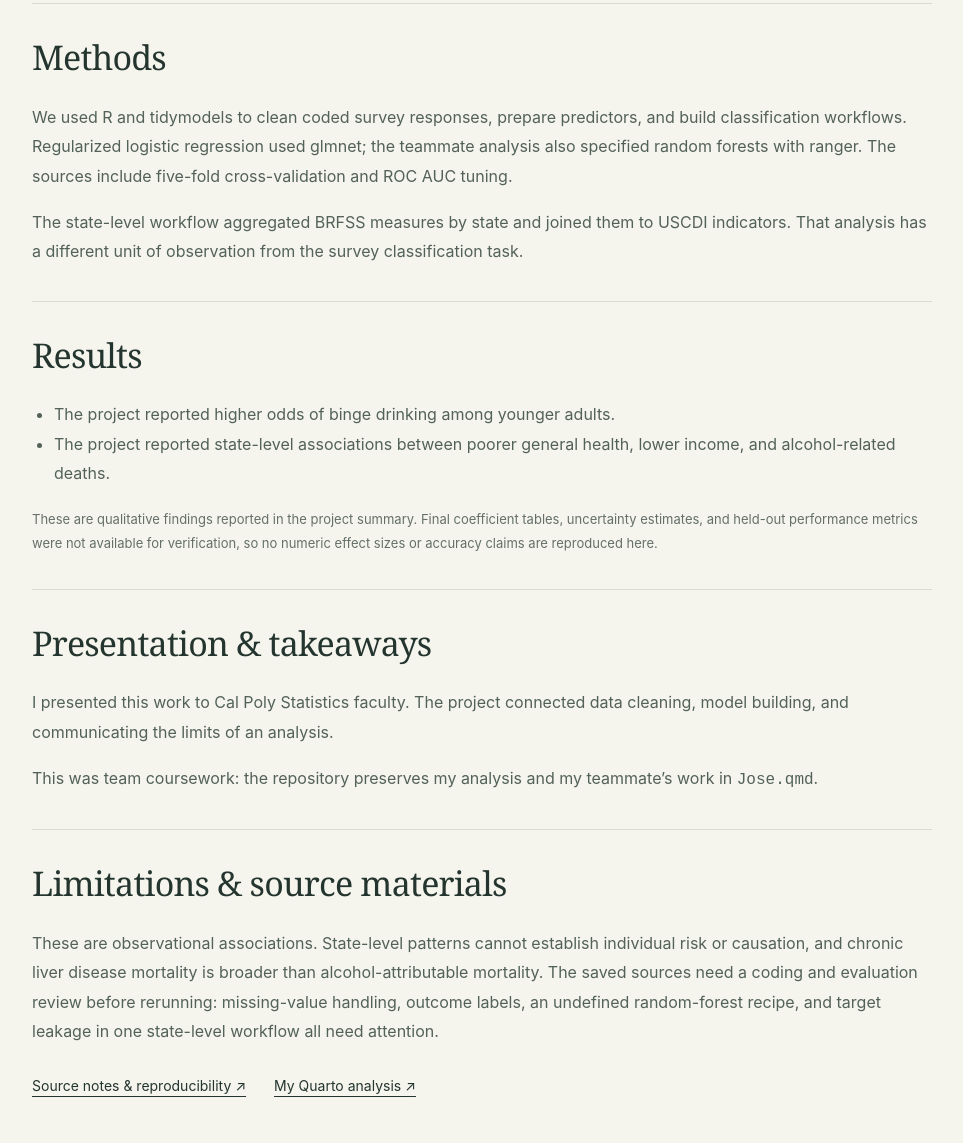
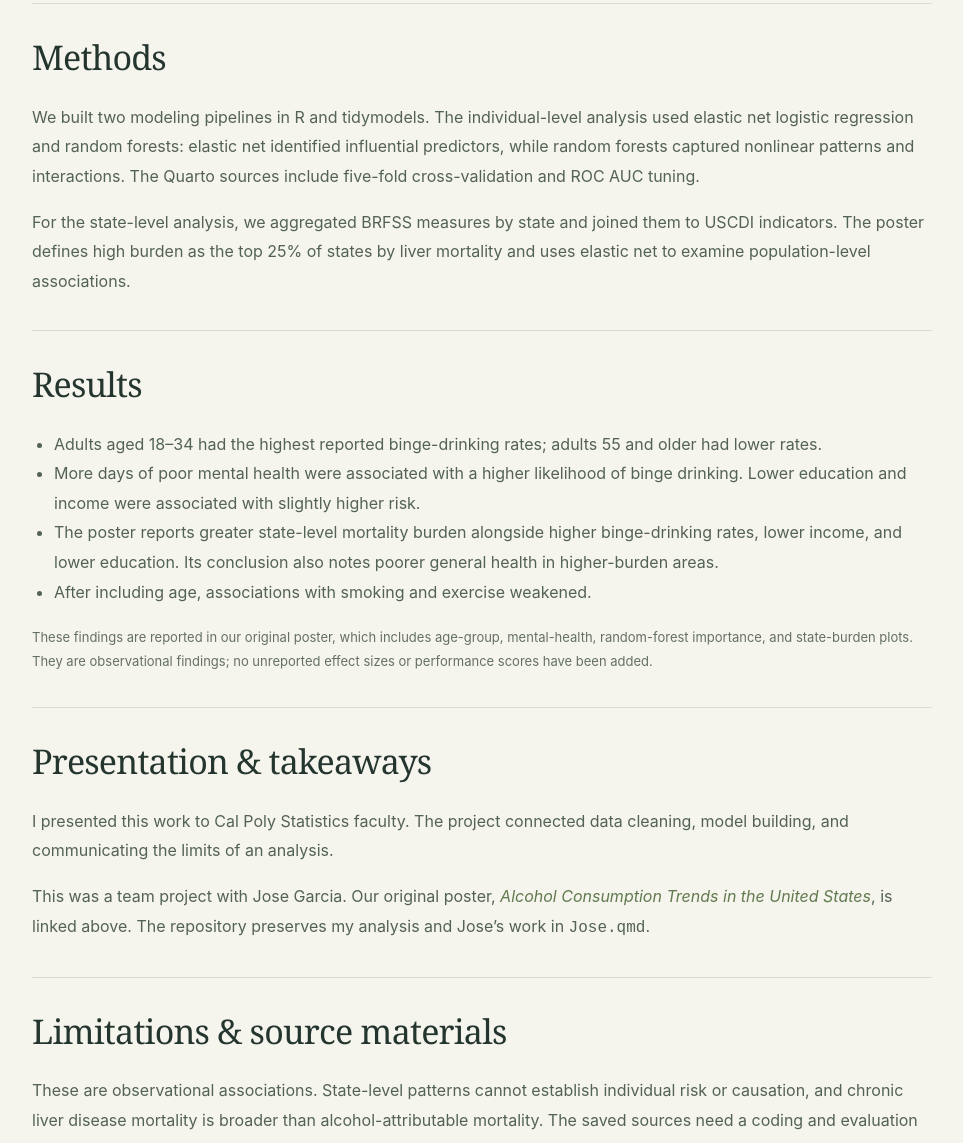
Before and after one commit to jriggs03/jriggs03.github.io, a plain HTML site: page stat551.html in a window 1280 px wide. Shown: the part 1224-2367 px from the top of the page, without its empty margins (158-1121 px from the left). Drawn offline with Linux system fonts and the light colour scheme.

Commit message:
Publish original STAT 551 poster and align research summary with presented findings

```diff
--- a/stat551.html
+++ b/stat551.html
@@ -4,11 +4,11 @@
 <h1>Alcohol &amp;<br><em>health outcomes.</em></h1>
 <p class="lead">A team research project using statistical learning to explore binge drinking and state-level alcohol-related health outcomes.</p>
 <div class="case-meta"><span>Cal Poly Statistics</span><span>R · tidymodels · Quarto</span><span>Presented to Statistics faculty</span></div>
-<div class="case-links"><a href="https://github.com/jriggs03/Alcohol-Consumption-trends-in-the-U.S.">Source &amp; documentation ↗</a></div>
+<div class="case-links"><a href="https://github.com/jriggs03/Alcohol-Consumption-trends-in-the-U.S.">Source &amp; documentation ↗</a><a href="assets/stat551-poster.pdf">Original research poster (PDF) ↗</a></div>
 <section class="case-section"><h2>Problem</h2><p>How do demographic, socioeconomic, and health characteristics relate to binge drinking? At the state level, how do health and income patterns relate to alcohol-related outcomes? We explored these as separate individual-level and aggregate questions.</p></section>
 <section class="case-section"><h2>Data</h2><div class="data-grid"><div class="data-card"><h3>BRFSS</h3><p>A 50,000-row survey extract, before cleaning. Predictors included age, income, general health, and other health and demographic responses.</p></div><div class="data-card"><h3>USCDI</h3><p>U.S. Chronic Disease Indicators, with state-level alcohol/liver indicators. The project summary describes roughly 21,500 indicator records in the analysis.</p></div></div><p class="case-note">The saved USCDI input extract contains 50,000 rows. The approximately 21,500-record analysis scope comes from the project summary; its exact filtering stage is not preserved. These counts are not final model sample sizes.</p></section>
-<section class="case-section"><h2>Methods</h2><p>We used R and tidymodels to clean coded survey responses, prepare predictors, and build classification workflows. Regularized logistic regression used glmnet; the teammate analysis also specified random forests with ranger. The sources include five-fold cross-validation and ROC AUC tuning.</p><p>The state-level workflow aggregated BRFSS measures by state and joined them to USCDI indicators. That analysis has a different unit of observation from the survey classification task.</p></section>
-<section class="case-section"><h2>Results</h2><ul><li>The project reported higher odds of binge drinking among younger adults.</li><li>The project reported state-level associations between poorer general health, lower income, and alcohol-related deaths.</li></ul><p class="case-note">These are qualitative findings reported in the project summary. Final coefficient tables, uncertainty estimates, and held-out performance metrics were not available for verification, so no numeric effect sizes or accuracy claims are reproduced here.</p></section>
-<section class="case-section"><h2>Presentation &amp; takeaways</h2><p>I presented this work to Cal Poly Statistics faculty. The project connected data cleaning, model building, and communicating the limits of an analysis.</p><p>This was team coursework: the repository preserves my analysis and my teammate’s work in <code>Jose.qmd</code>.</p></section>
+<section class="case-section"><h2>Methods</h2><p>We built two modeling pipelines in R and tidymodels. The individual-level analysis used elastic net logistic regression and random forests: elastic net identified influential predictors, while random forests captured nonlinear patterns and interactions. The Quarto sources include five-fold cross-validation and ROC AUC tuning.</p><p>For the state-level analysis, we aggregated BRFSS measures by state and joined them to USCDI indicators. The poster defines high burden as the top 25% of states by liver mortality and uses elastic net to examine population-level associations.</p></section>
+<section class="case-section"><h2>Results</h2><ul><li>Adults aged 18–34 had the highest reported binge-drinking rates; adults 55 and older had lower rates.</li><li>More days of poor mental health were associated with a higher likelihood of binge drinking. Lower education and income were associated with slightly higher risk.</li><li>The poster reports greater state-level mortality burden alongside higher binge-drinking rates, lower income, and lower education. Its conclusion also notes poorer general health in higher-burden areas.</li><li>After including age, associations with smoking and exercise weakened.</li></ul><p class="case-note">These findings are reported in our original poster, which includes age-group, mental-health, random-forest importance, and state-burden plots. They are observational findings; no unreported effect sizes or performance scores have been added.</p></section>
+<section class="case-section"><h2>Presentation &amp; takeaways</h2><p>I presented this work to Cal Poly Statistics faculty. The project connected data cleaning, model building, and communicating the limits of an analysis.</p><p>This was a team project with Jose Garcia. Our original poster, <em>Alcohol Consumption Trends in the United States</em>, is linked above. The repository preserves my analysis and Jose’s work in <code>Jose.qmd</code>.</p></section>
 <section class="case-section"><h2>Limitations &amp; source materials</h2><p>These are observational associations. State-level patterns cannot establish individual risk or causation, and chronic liver disease mortality is broader than alcohol-attributable mortality. The saved sources need a coding and evaluation review before rerunning: missing-value handling, outcome labels, an undefined random-forest recipe, and target leakage in one state-level workflow all need attention.</p><div class="case-links"><a href="https://github.com/jriggs03/Alcohol-Consumption-trends-in-the-U.S./blob/main/docs/source-audit.md">Source notes &amp; reproducibility ↗</a><a href="https://github.com/jriggs03/Alcohol-Consumption-trends-in-the-U.S./blob/main/Classification_project%28James%29.qmd">My Quarto analysis ↗</a></div></section>
 </main><footer class="wrap footer"><span>© 2026 James Riggs</span><a href="index.html#projects">Back to projects ↑</a></footer></body></html>
```
Also changed, not shown: 2 other files.
